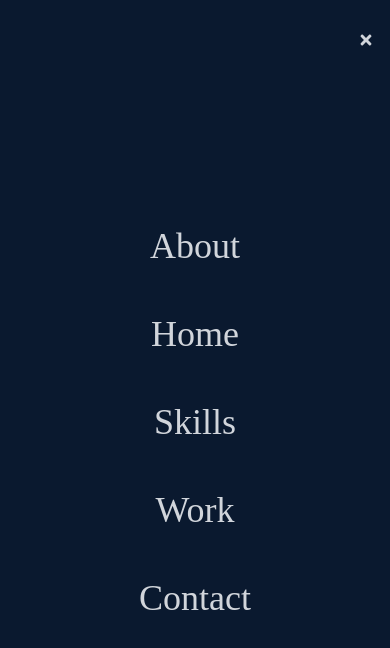
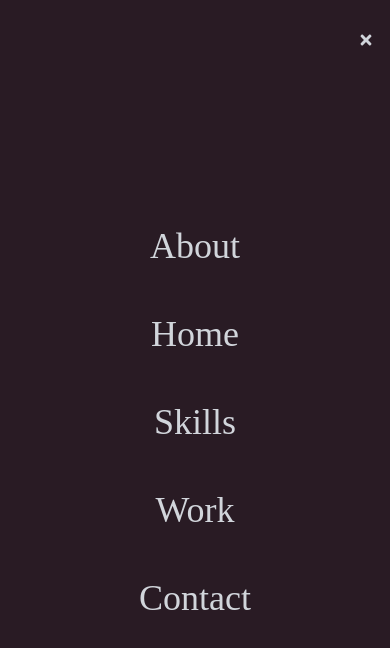
Before and after one commit to jitasek/my-portfolio-react, a React (Create React App) app: page / in a window 390 px wide. Both pictures are taken after a click on the element 366 px from the left and 40 px from the top of the page. Shown: the top 648 px of the page. Built offline with nearby package versions, Linux system fonts and the light colour scheme.

Commit message:
fix bg color for mobile

```diff
--- a/src/components/Navbar.jsx
+++ b/src/components/Navbar.jsx
@@ -42,7 +42,7 @@
         className={
           !nav
             ? "hidden"
-            : "absolute top-0 left-0 w-full h-screen bg-[#0a192f] flex flex-col justify-center items-center"
+            : "absolute top-0 left-0 w-full h-screen bg-[#291b24] flex flex-col justify-center items-center"
         }
       >
         <li className="py-6 text-4xl">About</li>
```
